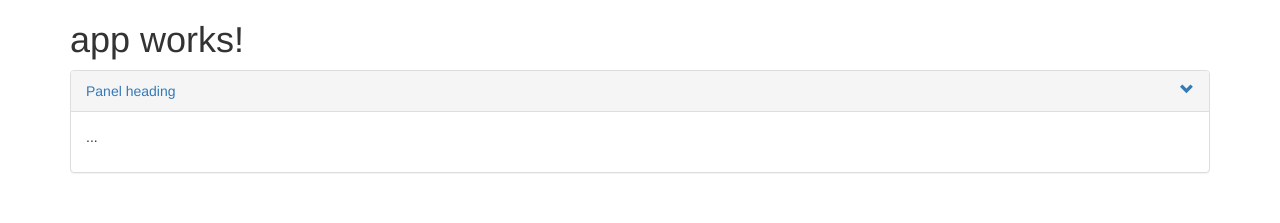
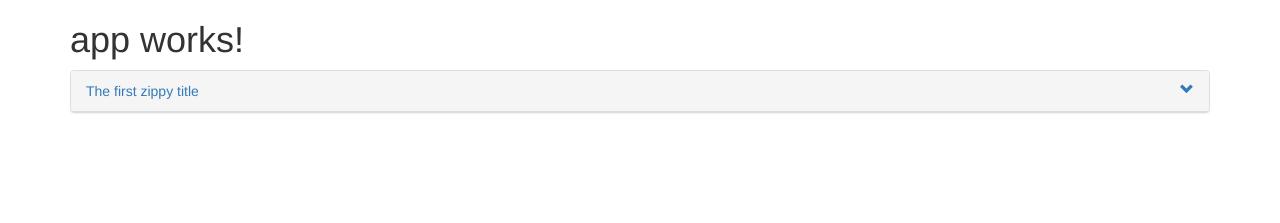
Before and after one commit to saiht/ng-session5, an Angular app: page / in a window 1280 px wide. Shown: the top 223 px of the page. Built offline with nearby package versions, Linux system fonts and the light colour scheme.

Commit message:
zippy module done

```diff
--- a/src/app/app.component.html
+++ b/src/app/app.component.html
@@ -3,5 +3,7 @@
     {{title}}
   </h1>
 
-  <zippy></zippy>
+  <zippy title="The first zippy title">
+    The content of my first zippy !
+  </zippy>
 </div>
--- a/src/app/zippy/zippy.component.html
+++ b/src/app/zippy/zippy.component.html
@@ -1,25 +1,17 @@
-<div class="panel panel-default">
+<div class="panel panel-default zippy">
   <!-- Default panel contents -->
-  <div class="panel-heading" (ng-click)="toggle()">
+  <div class="panel-heading zippy-title" (click)="toggle()">
       <a>
-          Panel heading
+          {{ title }}
             <span class=" pull-right glyphicon" [ngClass]="{
-                'glyphicon-chevron-up': 'isOpen',
-                'glyphicon-chevron-down': '!isOpen'
+                'glyphicon-chevron-up': 'isExpanded',
+                'glyphicon-chevron-down': '!isExpanded'
         }"></span>
       </a>
   </div>
-  <div class="panel-body">
-    <p>...</p>
+  <div *ngIf="isExpanded" class="panel-body">
+    <div class="zippy-content">
+      <ng-content></ng-content>
+    </div>
   </div>
-
-  <!-- List group -->
-  <!--<ul class="list-group">
-    <li class="list-group-item">Panel Heading</li>
-    <li class="list-group-item">Cras justo odio</li>
-    <li class="list-group-item">Dapibus ac facilisis in</li>
-    <li class="list-group-item">Morbi leo risus</li>
-    <li class="list-group-item">Porta ac consectetur ac</li>
-    <li class="list-group-item">Vestibulum at eros</li>
-  </ul>-->
 </div>
--- a/src/app/zippy/zippy.component.ts
+++ b/src/app/zippy/zippy.component.ts
@@ -1,14 +1,20 @@
-import { Component } from '@angular/core';
+import { Component, Input } from '@angular/core';
 
 @Component({
     selector: 'zippy',
     templateUrl: './zippy.component.html',
     styles: [`
-        a:hover {
+        .zippy-title:hover {
             cursor: pointer;
         }
     `]
 })
 export class ZippyComponent{
+    @Input() title : string;
+    isExpanded : boolean = false;
+
+    toggle() {
+        this.isExpanded = !this.isExpanded;
+    }
 
 }
```
